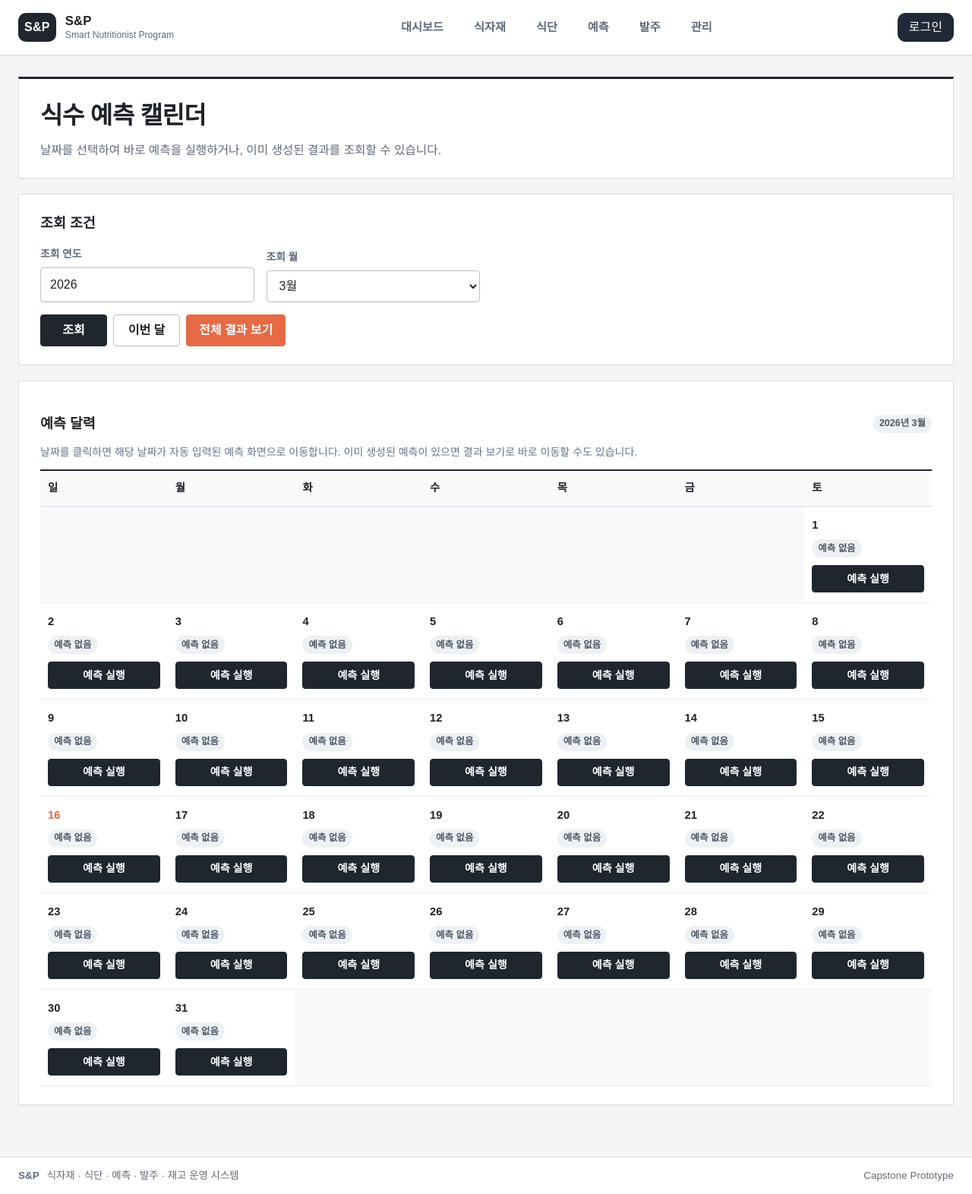
After one commit to Jinnuu/temp_capstone, a Django app: page /forecasting/calendar/ in a window 1280 px wide. The commit adds this page. Shown: the whole page at 76% size. Run offline with Django 5.2, Linux system fonts and the light colour scheme; data that the repository does not hold is empty.

Commit message:
forecasting-calendar added

```diff
--- a/forecasting/urls.py
+++ b/forecasting/urls.py
@@ -11,9 +11,10 @@ from .views import (
 app_name = "forecasting"
 
 urlpatterns = [
-    path("", forecasting_home, name="forecasting_home"),
-    path("predict/", prediction_create_view, name="prediction_create"),
-    path("results/", prediction_list_view, name="prediction_list"),
-    path("results/<int:prediction_id>/", prediction_result_view, name="prediction_result"),
-    path("requirement/", views.ingredient_requirement_view, name="ingredient_requirement"),
+    path("", views.forecasting_home, name="home"),
+    path("calendar/", views.prediction_calendar_view, name="prediction_calendar"),
+    path("predict/", views.prediction_create_view, name="prediction_create"),
+    path("results/", views.prediction_list_view, name="prediction_list"),
+    path("results/<int:prediction_id>/", views.prediction_result_view, name="prediction_result"),
+    path("ingredients/", views.ingredient_requirement_view, name="ingredient_requirement"),
 ]
--- a/forecasting/views.py
+++ b/forecasting/views.py
@@ -1,6 +1,8 @@
+import calendar
+import traceback
+from collections import Counter
 from datetime import date
 from urllib.parse import urlencode
-import traceback
 
 from django.contrib import messages
 from django.db.models import Case, When, Value, IntegerField
@@ -14,8 +16,92 @@ from .services.prediction_service import run_attendance_prediction
 
 
 def forecasting_home(request):
-    return redirect("forecasting:prediction_create")
+    return redirect("forecasting:prediction_calendar")
 
+def prediction_calendar_view(request):
+    today = date.today()
+
+    try:
+        selected_year = int(request.GET.get("year", today.year))
+    except (TypeError, ValueError):
+        selected_year = today.year
+
+    try:
+        selected_month = int(request.GET.get("month", today.month))
+    except (TypeError, ValueError):
+        selected_month = today.month
+
+    if not 1 <= selected_month <= 12:
+        selected_month = today.month
+
+    month_matrix = calendar.monthcalendar(selected_year, selected_month)
+
+    month_predictions = AttendancePrediction.objects.filter(
+        prediction_date__year=selected_year,
+        prediction_date__month=selected_month,
+    ).values_list("prediction_date", flat=True)
+
+    prediction_counts = Counter(month_predictions)
+
+    calendar_weeks = []
+    for week in month_matrix:
+        week_cells = []
+
+        for day in week:
+            if day == 0:
+                week_cells.append(None)
+                continue
+
+            cell_date = date(selected_year, selected_month, day)
+            count = prediction_counts.get(cell_date, 0)
+
+            create_url = (
+                reverse("forecasting:prediction_create")
+                + "?"
+                + urlencode({"prediction_date": cell_date.isoformat()})
+            )
+            result_url = (
+                reverse("forecasting:prediction_list")
+                + "?"
+                + urlencode({"target_date": cell_date.isoformat()})
+            )
+
+            if count >= 3:
+                status_label = "완료"
+                status_class = "badge--success"
+            elif count > 0:
+                status_label = "일부 생성"
+                status_class = "badge--warning"
+            else:
+                status_label = "예측 없음"
+                status_class = "badge--neutral"
+
+            week_cells.append({
+                "day": day,
+                "date": cell_date,
+                "is_today": cell_date == today,
+                "prediction_count": count,
+                "has_prediction": count > 0,
+                "status_label": status_label,
+                "status_class": status_class,
+                "create_url": create_url,
+                "result_url": result_url,
+            })
+
+        calendar_weeks.append(week_cells)
+
+    return render(
+        request,
+        "forecasting/prediction_calendar.html",
+        {
+            "calendar_weeks": calendar_weeks,
+            "selected_year": selected_year,
+            "selected_month": selected_month,
+            "today_year": today.year,
+            "today_month": today.month,
+            "months": range(1, 13),
+        },
+    )
 
 def prediction_create_view(request):
     if request.method == "POST":
@@ -71,7 +157,16 @@ def prediction_create_view(request):
                     "실패한 끼니: " + ", ".join(failed_meals)
                 )
     else:
-        form = AttendancePredictionForm()
+        initial = {}
+        initial_prediction_date = request.GET.get("prediction_date")
+
+        if initial_prediction_date:
+            try:
+                initial["prediction_date"] = date.fromisoformat(initial_prediction_date)
+            except ValueError:
+                pass
+
+        form = AttendancePredictionForm(initial=initial)
 
     return render(request, "forecasting/predict_form.html", {"form": form})
 
--- a/static/css/system.css
+++ b/static/css/system.css
@@ -1119,3 +1119,17 @@ textarea:focus {
         font-size: 1.65rem;
     }
 }
+
+.forecast-calendar__status {
+    margin-bottom: 10px;
+}
+
+.forecast-calendar__actions {
+    display: flex;
+    flex-direction: column;
+    gap: 8px;
+}
+
+.forecast-calendar__actions .btn {
+    width: 100%;
+}
--- /dev/null
+++ b/templates/forecasting/prediction_calendar.html
@@ -0,0 +1,96 @@
+{% extends "base.html" %}
+
+{% block title %}식수 예측 캘린더 | S&P{% endblock %}
+
+{% block content %}
+<section class="page-header">
+    <h1 class="page-header__title">식수 예측 캘린더</h1>
+    <p class="page-header__desc">
+        날짜를 선택하여 바로 예측을 실행하거나, 이미 생성된 결과를 조회할 수 있습니다.
+    </p>
+</section>
+
+<section class="section-box">
+    <h2 class="section-title">조회 조건</h2>
+
+    <form method="get" class="filter-bar">
+        <div class="filter-field filter-field--span-3">
+            <label for="year">조회 연도</label>
+            <input type="number" name="year" id="year" value="{{ selected_year }}" min="2020" max="2100">
+        </div>
+
+        <div class="filter-field filter-field--span-3">
+            <label for="month">조회 월</label>
+            <select name="month" id="month">
+                {% for month in months %}
+                    <option value="{{ month }}" {% if month == selected_month %}selected{% endif %}>
+                        {{ month }}월
+                    </option>
+                {% endfor %}
+            </select>
+        </div>
+
+        <div class="filter-actions">
+            <button type="submit" class="btn btn--dark">조회</button>
+            <a href="{% url 'forecasting:prediction_calendar' %}?year={{ today_year }}&month={{ today_month }}" class="btn">이번 달</a>
+            <a href="{% url 'forecasting:prediction_list' %}" class="btn btn--primary">전체 결과 보기</a>
+        </div>
+    </form>
+</section>
+
+<section class="section-box">
+    <div class="page-actions">
+        <h2 class="section-title" style="margin-bottom: 0;">예측 달력</h2>
+        <div class="badge badge--neutral">{{ selected_year }}년 {{ selected_month }}월</div>
+    </div>
+
+    <p class="helper-text">
+        날짜를 클릭하면 해당 날짜가 자동 입력된 예측 화면으로 이동합니다. 이미 생성된 예측이 있으면 결과 보기로 바로 이동할 수도 있습니다.
+    </p>
+
+    <div class="table-wrap">
+        <table class="table-system meal-calendar forecast-calendar">
+            <thead>
+                <tr>
+                    <th>일</th>
+                    <th>월</th>
+                    <th>화</th>
+                    <th>수</th>
+                    <th>목</th>
+                    <th>금</th>
+                    <th>토</th>
+                </tr>
+            </thead>
+            <tbody>
+                {% for week in calendar_weeks %}
+                    <tr>
+                        {% for cell in week %}
+                            {% if cell %}
+                                <td class="meal-calendar__cell">
+                                    <div class="meal-calendar__day {% if cell.is_today %}meal-calendar__day--today{% endif %}">
+                                        {{ cell.day }}
+                                    </div>
+
+                                    <div class="forecast-calendar__status">
+                                        <span class="badge {{ cell.status_class }}">{{ cell.status_label }}</span>
+                                    </div>
+
+                                    <div class="forecast-calendar__actions">
+                                        <a href="{{ cell.create_url }}" class="btn btn--sm btn--dark">예측 실행</a>
+
+                                        {% if cell.has_prediction %}
+                                            <a href="{{ cell.result_url }}" class="btn btn--sm">결과 보기</a>
+                                        {% endif %}
+                                    </div>
+                                </td>
+                            {% else %}
+                                <td class="meal-calendar__cell meal-calendar__cell--blank"></td>
+                            {% endif %}
+                        {% endfor %}
+                    </tr>
+                {% endfor %}
+            </tbody>
+        </table>
+    </div>
+</section>
+{% endblock %}
--- a/templates/home.html
+++ b/templates/home.html
@@ -68,8 +68,8 @@
             </div>
 
             <div class="dashboard-card__actions">
-                <a href="/forecasting/predict/" class="btn btn--dark">바로가기</a>
-                <a href="/forecasting/results/" class="btn">결과 보기</a>
+                <a href="{% url 'forecasting:prediction_calendar' %}" class="btn btn--dark">바로가기</a>
+                <a href="{% url 'forecasting:prediction_list' %}" class="btn">결과 보기</a>
             </div>
         </article>
 
```
